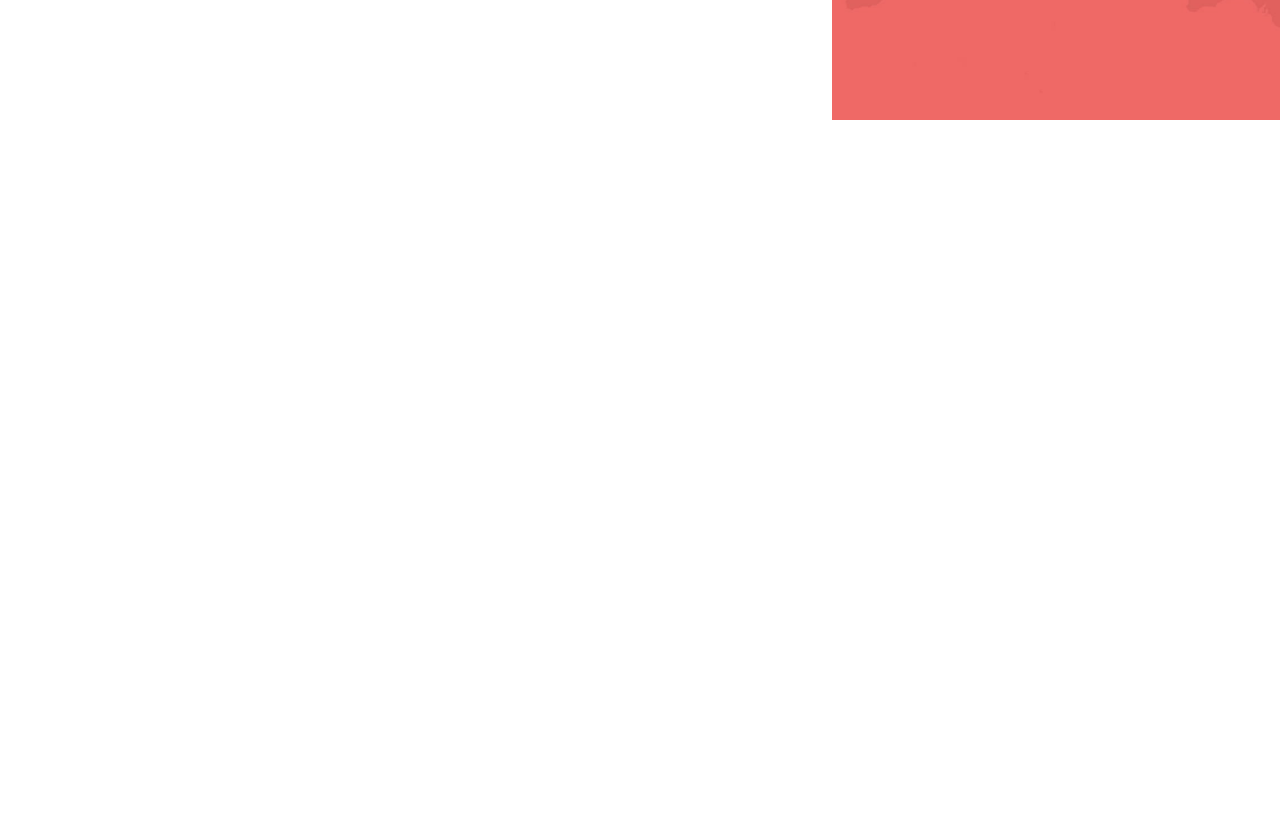
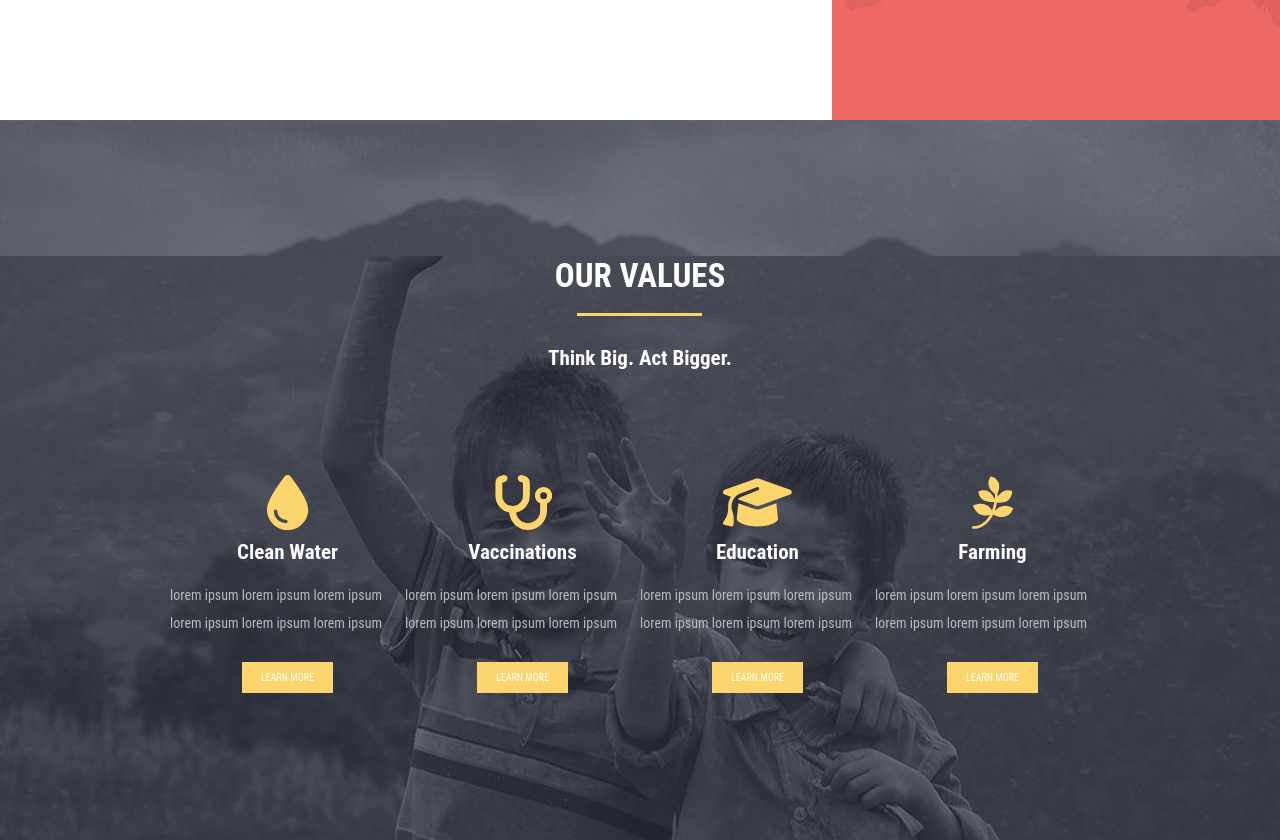
Before and after one commit to BenedettiGianluca/proj-html-vuejs, a Vue app: page / in a window 1280 px wide. Shown: the part 1320-2160 px from the top of the page. Before the commit the page ends 1440 px from the top, so only its background shows below. Built offline with nearby package versions, Linux system fonts and the light colour scheme.

Commit message:
Main - OurValues

```diff
--- a/src/App.vue
+++ b/src/App.vue
@@ -53,7 +53,7 @@
   }
 
   p {
-    font-size: 15px;
+    font-size: 14px;
   }
 
   button {
--- a/src/components/Main.vue
+++ b/src/components/Main.vue
@@ -1,16 +1,19 @@
 <template>
   <main>
     <OurPeople />
+    <OurValues />
   </main>
 </template>
 
 <script>
   import OurPeople from './MainSections/OurPeople.vue';
+  import OurValues from './MainSections/OurValues.vue';
 
   export default {
     name: 'Main',
     components: {
-      OurPeople
+      OurPeople,
+      OurValues
     }
   }
 </script>
--- /dev/null
+++ b/src/components/MainSections/OurValues.vue
@@ -0,0 +1,125 @@
+<template>
+  <section class="ourValues">
+    <div class="unattainableSky">
+    </div>
+    <div class="bigValues">
+      <div class="values">
+        <h2>OUR VALUES</h2>
+        <hr>
+        <h4>Think Big. Act Bigger.</h4>
+      </div>
+      <div class="civilization">
+        <div>
+          <i class="fa-solid fa-droplet"></i>
+          <h4>Clean Water</h4>
+          <p>lorem ipsum lorem ipsum lorem ipsum lorem ipsum lorem ipsum lorem ipsum</p>
+          <button type="button">LEARN MORE</button>
+        </div>
+        <div>
+          <i class="fa-solid fa-stethoscope"></i>
+          <h4>Vaccinations</h4>
+          <p>lorem ipsum lorem ipsum lorem ipsum lorem ipsum lorem ipsum lorem ipsum</p>
+          <button type="button">LEARN MORE</button>
+        </div>
+        <div>
+          <i class="fa-solid fa-graduation-cap"></i>
+          <h4>Education</h4>
+          <p>lorem ipsum lorem ipsum lorem ipsum lorem ipsum lorem ipsum lorem ipsum</p>
+          <button type="button">LEARN MORE</button>
+        </div>
+        <div>
+          <i class="fa-brands fa-pagelines"></i>
+          <h4>Farming</h4>
+          <p>lorem ipsum lorem ipsum lorem ipsum lorem ipsum lorem ipsum lorem ipsum</p>
+          <button type="button">LEARN MORE</button>
+        </div>
+      </div>
+    </div>
+  </section>
+</template>
+
+<script>
+  export default {
+    name: 'OurValues'
+  }
+</script>
+
+<style lang="scss">
+  @import "../../assets/scssVariables.scss";
+
+  .ourValues {
+
+    .unattainableSky {
+      background-image: url(../../assets/project_images/home-content-bg-2.jpg);
+      background-size: cover;
+      background-position: top;
+      height: 17vh;
+    }
+
+    .bigValues {
+      display: flex;
+      flex-direction: column;
+      align-items: center;
+      background-image: url(../../assets/project_images/home-content-bg-2.jpg);
+      background-position: center;
+      height: 73vh;
+      padding: 0 170px 150px 170px;
+
+      h4 {
+        color: white;
+        font-size: 21px;
+      }
+
+      .values {
+        display: flex;
+        flex-direction: column;
+        justify-content: center;
+        align-items: center;
+        color: white;
+        margin-bottom: 105px;
+
+        hr {
+          color: $Goldenrod;
+          width: 125px;
+          border-top: 3px solid $Goldenrod;
+          margin: 18px 0 30px 0;
+        }
+      }
+
+      .civilization {
+        display: flex;
+        justify-content: space-around;
+        align-items: center;
+
+        div {
+          display: flex;
+          flex-direction: column;
+          justify-content: center;
+          align-items: center;
+
+          .fa-droplet, .fa-stethoscope, .fa-graduation-cap, .fa-pagelines {
+            color: $Goldenrod;
+            font-size: 55px;
+            margin-bottom: 10px;
+          }
+
+          h4 {
+            margin-bottom: 17px;
+          }
+
+          p {
+            color: $FrenchGray;
+            line-height: 28px;
+            margin-bottom: 25px;
+          }
+
+          button {
+            background-color: $Goldenrod;
+            color: white;
+            border: 1px solid $Goldenrod;
+          }
+        }
+      }
+    }
+  }
+</style>
```
